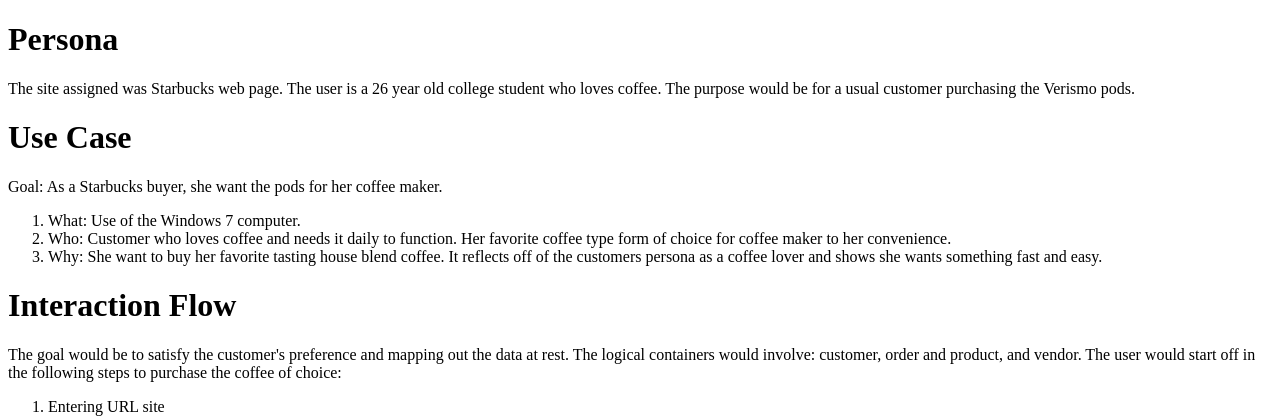
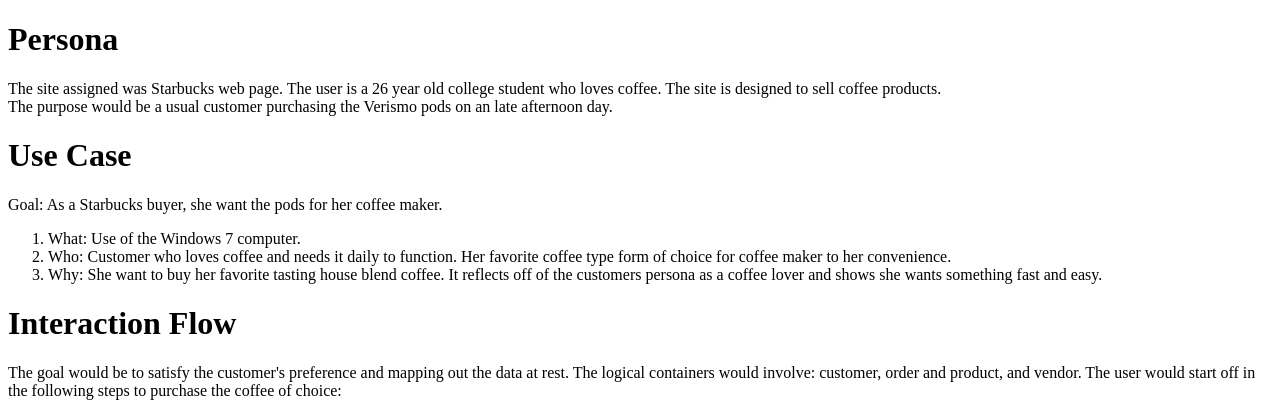
Before and after one commit to d-peshlakai/starbucks-datadesign, a PHP site: page / in a window 1280 px wide. Shown: the top 417 px of the page. Run offline with PHP 8.4, Linux system fonts and the light colour scheme.

Commit message:
adding more information to rough draft

```diff
--- a/index.php
+++ b/index.php
@@ -7,7 +7,7 @@
 		<h1>
 			Persona
 		</h1>
-		<p>The site assigned was Starbucks web page. The user is a 26 year old college student who loves coffee. The purpose would be for a usual customer purchasing the Verismo pods.</p>
+		<p>The site assigned was Starbucks web page. The user is a 26 year old college 			student who loves coffee. The site is designed to sell coffee products.<br> The 			purpose would be a usual customer purchasing the Verismo pods on an late 			afternoon day.</p>
 		<h1>Use Case</h1>
 		<p>Goal: As a Starbucks buyer, she want the pods for her coffee maker.</p>
 		<ol>
```
